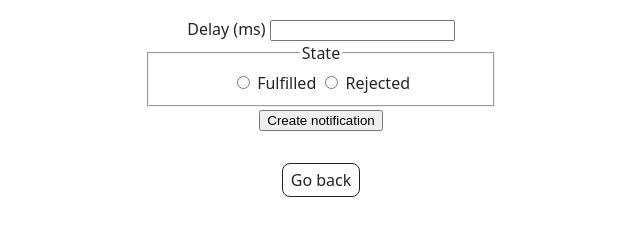
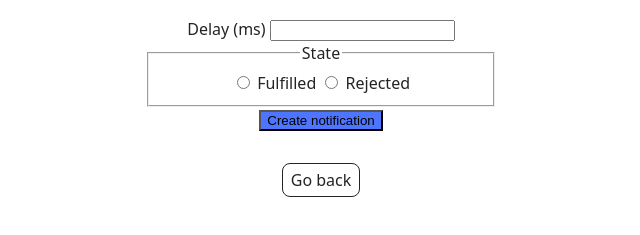
Before and after one commit to OleksandraFedchuk/goit-js-hw-10, a plain HTML site: page 2-snackbar.html in a window 1280 px wide. Shown: the part 59-294 px from the top of the page, without its empty margins (319-959 px from the left). Drawn offline with Linux system fonts and the light colour scheme.

Commit message:
Deploying to gh-pages from @ OleksandraFedchuk/goit-js-hw-10@ce3504e65e5d0dcd9494bf27a03fe997878bb2d8 🚀

```diff
--- a/2-snackbar.html
+++ b/2-snackbar.html
@@ -50,7 +50,7 @@
           </label>
         </fieldset>
 
-        <button type="submit">Create notification</button>
+        <button type="submit" class="button">Create notification</button>
       </form>
 
       <div class="container">
--- a/2-snackbar.js
+++ b/2-snackbar.js
@@ -1,2 +1,2 @@
-import"./assets/modulepreload-polyfill-B5Qt9EMX.js";/* empty css                      */const i=new Promise((e,s)=>{setTimeout(()=>{isSucess?e("This function is resolved"):s("This function is rejected")},2e3)});console.log(i);
+import"./assets/modulepreload-polyfill-B5Qt9EMX.js";/* empty css                      */const e=new Promise((o,s)=>{setTimeout(()=>{n?o("This function is resolved"):s("This function is rejected")},2e3)}),n=!1;console.log(e);e.then(o=>{console.log(o)}).catch(o=>{console.log(o)}).finally(()=>console.log(e));const t=document.querySelector(".button");console.log(t);
 //# sourceMappingURL=2-snackbar.js.map
```
Also changed, not shown: 1 other file.
